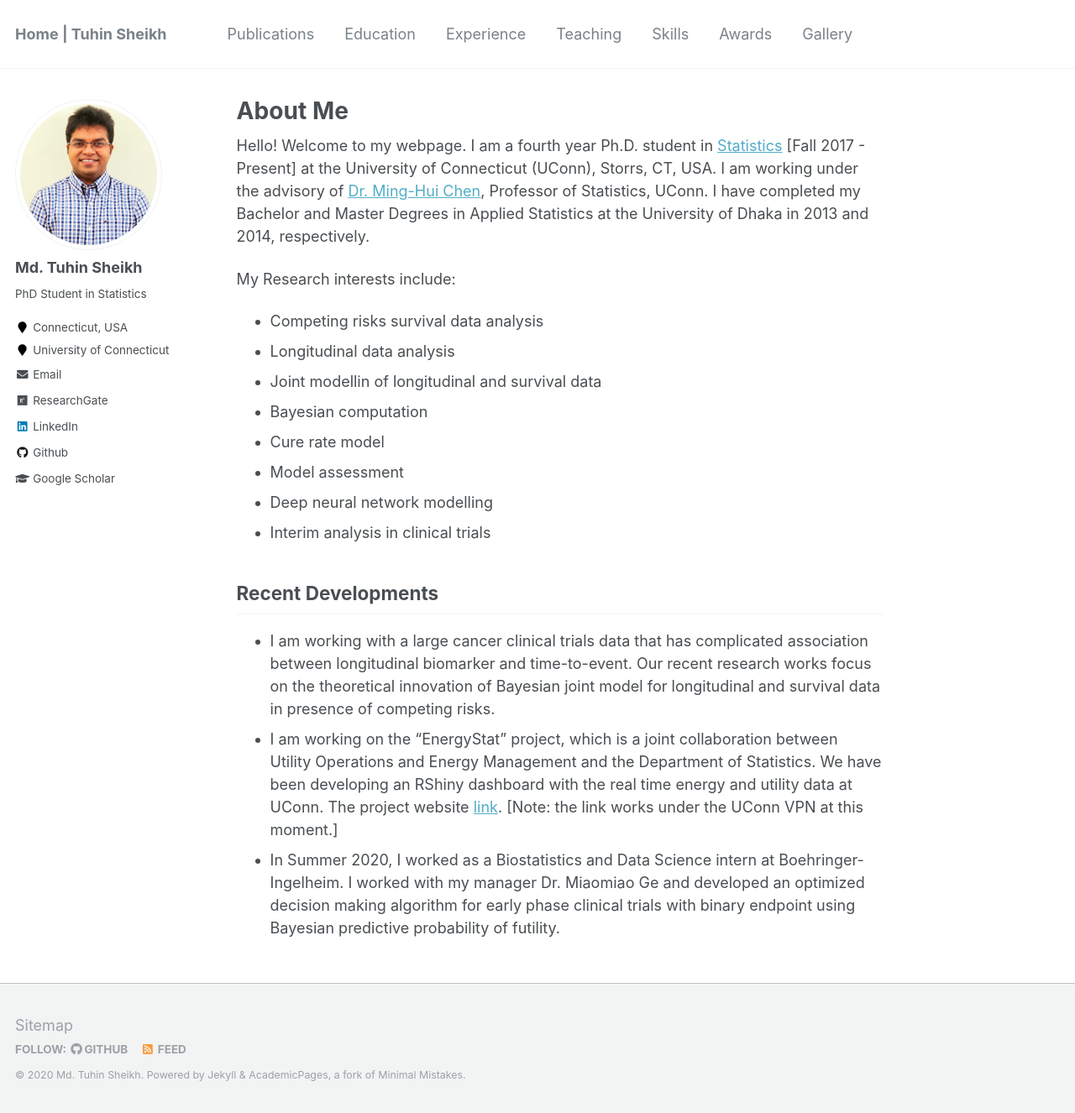
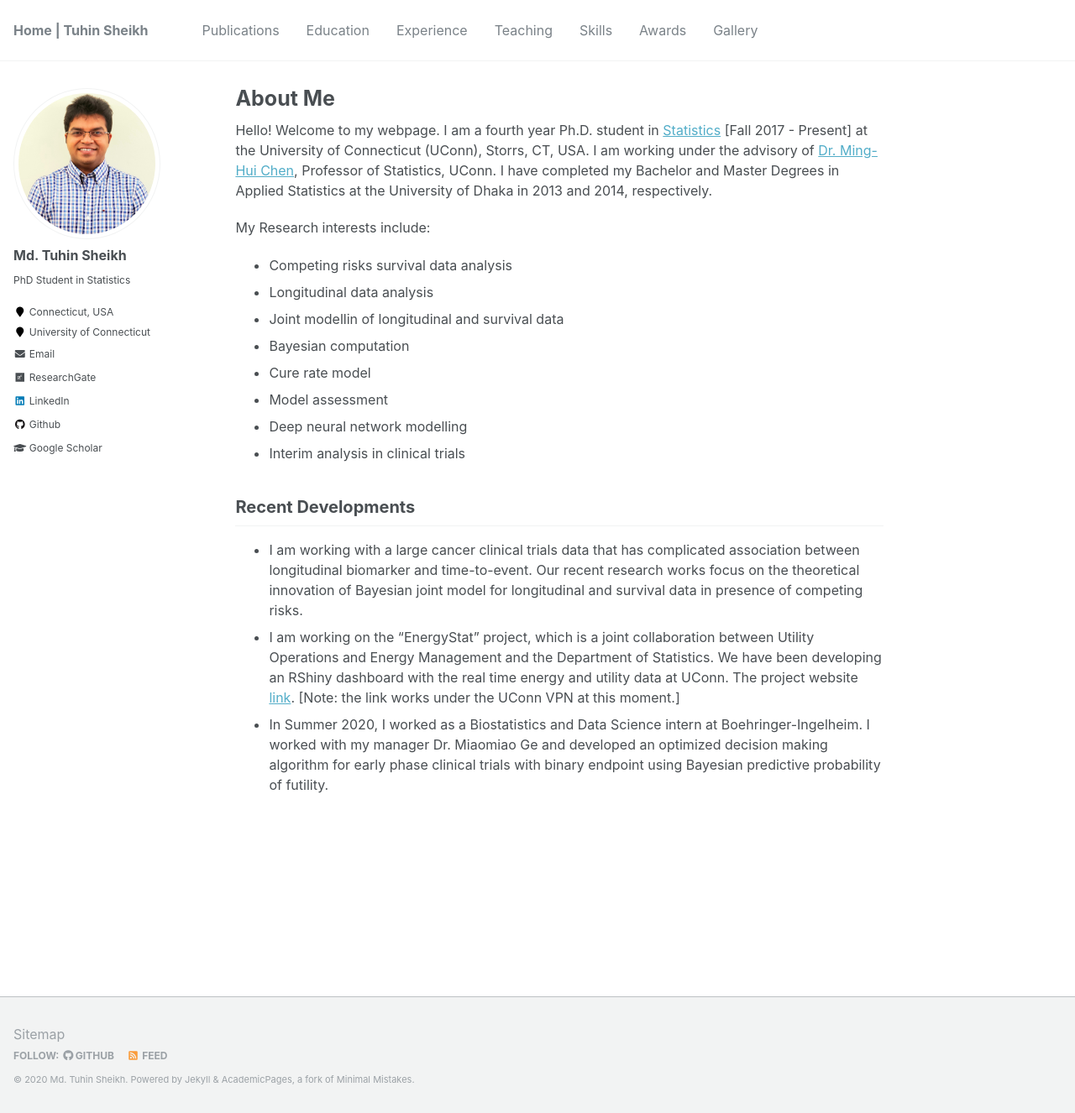
Before and after one commit to mdtuhinsheikh/mdtuhinsheikh.github.io, a Jekyll site: the page built from _pages/about.md, in a window 1280 px wide and 1326 px high. Shown: the whole window at 84% size. Built offline with Jekyll 4.4.1, drawn with Linux system fonts in a browser that asks for light colours.

Commit message:
Update _reset.scss

```diff
--- a/_sass/_reset.scss
+++ b/_sass/_reset.scss
@@ -8,18 +8,18 @@ html {
   /* apply a natural box layout model to all elements */
   box-sizing: border-box;
   background-color: $background-color;
-  font-size: 12px;//8px;
+  font-size: 10px;//8px;
 
   @include breakpoint($medium) {
-    font-size: 14px;//10px;
+    font-size: 12px;//10px;
   }
 
   @include breakpoint($large) {
-    font-size: 16px;//12px; // originally 20px
+    font-size: 14px;//12px; // originally 20px
   }
 
   @include breakpoint($x-large) {
-    font-size: 18px;//14px; // originally 22px
+    font-size: 16px;//14px; // originally 22px
   }
 
   -webkit-text-size-adjust: 100%;
```
